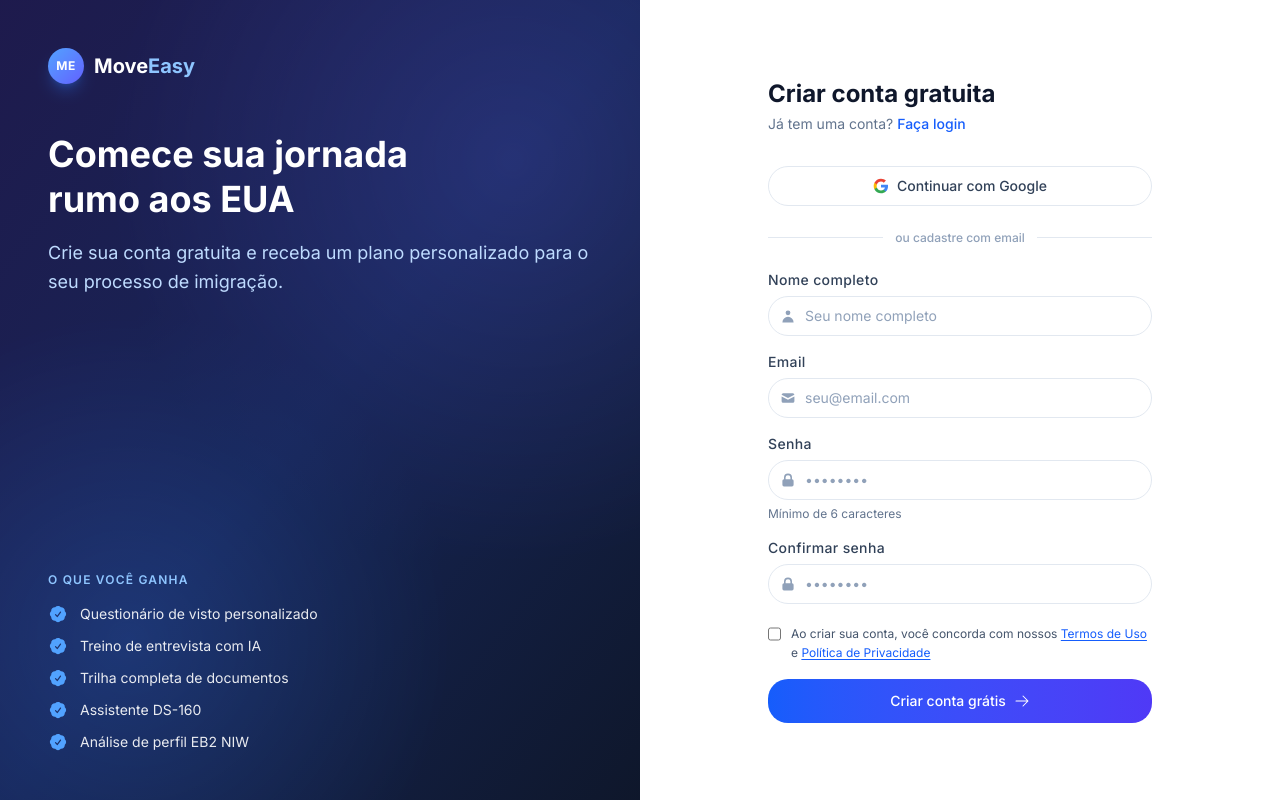
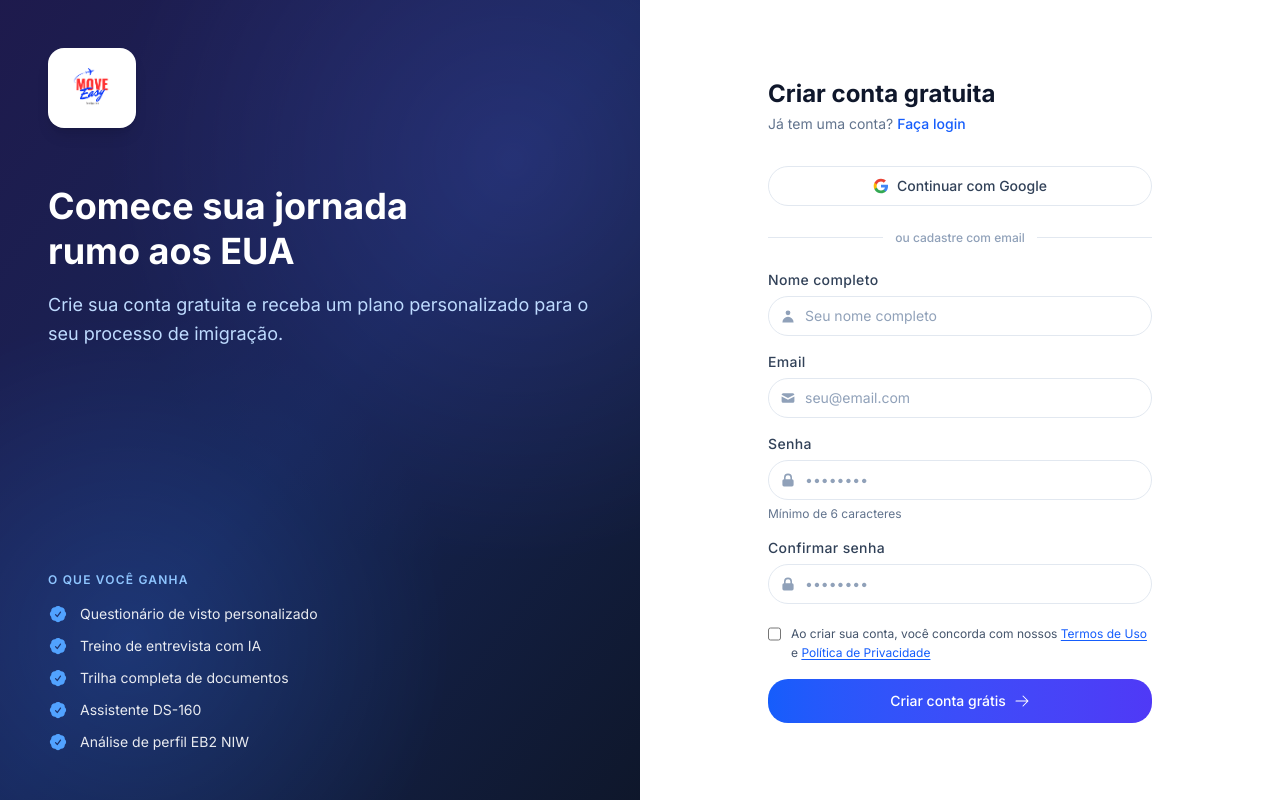
Before and after one commit to thiagosngouvea/guia-imigracao, a Next.js app: page /cadastro in a window 1280 px wide. Built offline with nearby package versions, Linux system fonts and the light colour scheme; no server answers.

Commit message:
feat: create registration page with email and Google authentication support

```diff
--- a/src/pages/cadastro.tsx
+++ b/src/pages/cadastro.tsx
@@ -72,11 +72,10 @@ export default function Cadastro() {
             backgroundImage: 'radial-gradient(circle at 80% 20%, #6366F1, transparent 50%), radial-gradient(circle at 20% 80%, #3B82F6, transparent 40%)'
           }} />
           <div className="relative">
-            <div className="inline-flex items-center gap-2.5 mb-12">
-              <div className="h-9 w-9 rounded-xl bg-gradient-to-br from-blue-400 to-indigo-500 flex items-center justify-center shadow-lg shadow-blue-500/30">
-                <span className="text-white font-bold text-xs tracking-wider">ME</span>
+            <div className="mb-12">
+              <div className="inline-block bg-white rounded-2xl px-4 py-3 shadow-lg">
+                <img src="/logo.png" alt="MoveEasy Immigration" className="h-14 w-auto object-contain" />
               </div>
-              <span className="text-xl font-bold">Move<span className="text-blue-300">Easy</span></span>
             </div>
             <h2 className="text-4xl font-bold leading-tight mb-4">
               Comece sua jornada<br />rumo aos EUA
```
